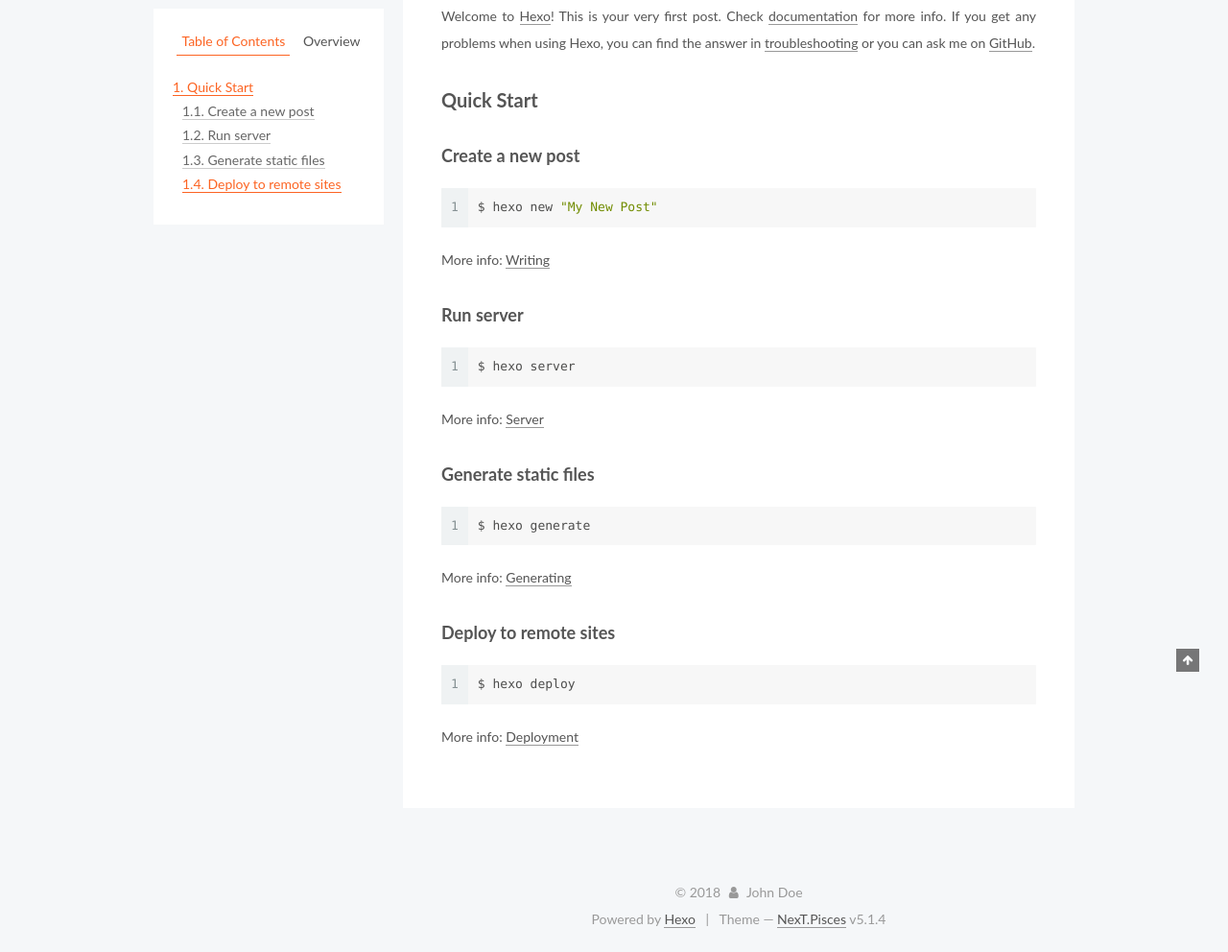
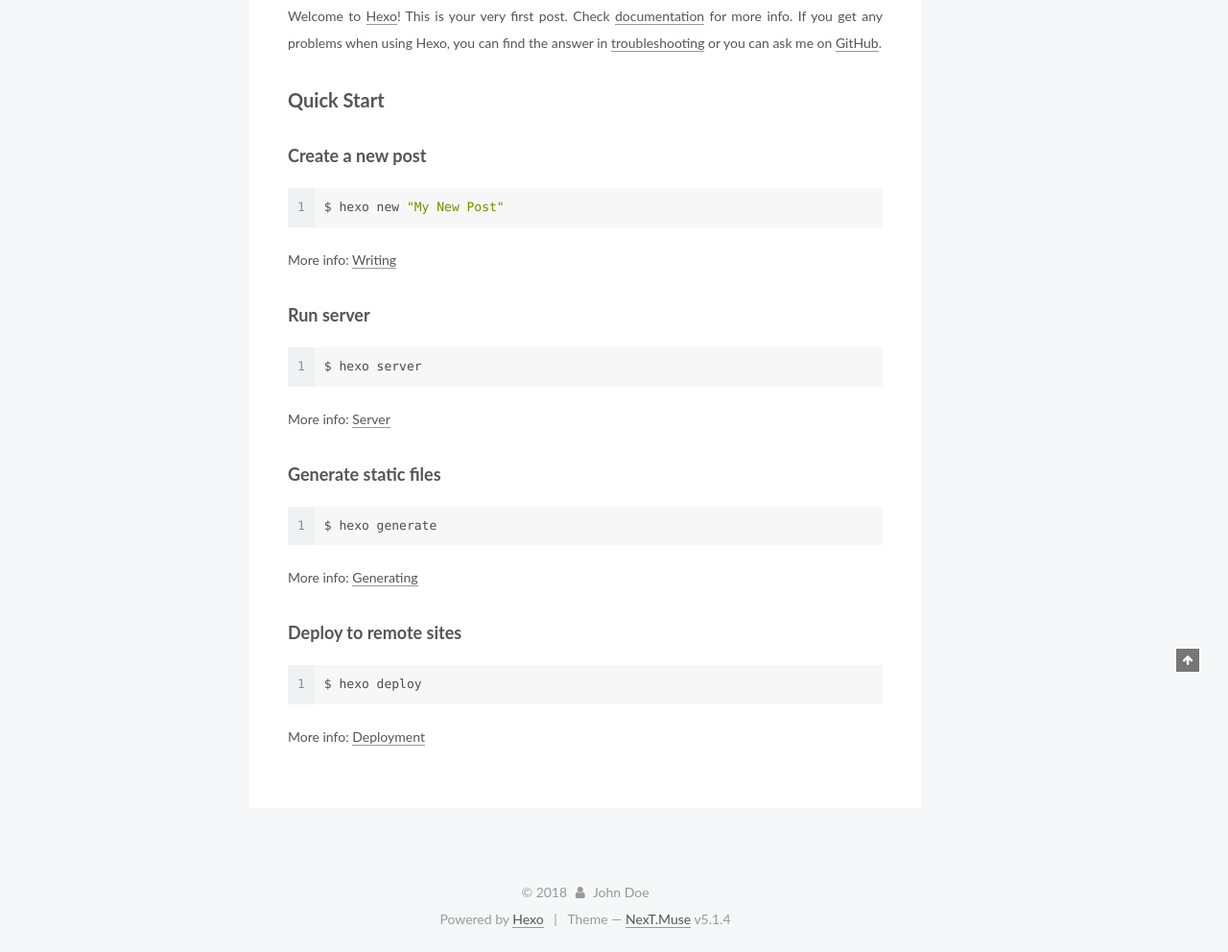
Before and after one commit to codecodecodesde/misspink1011.github.io, a plain HTML site: page 2018/04/03/hello-world/index.html in a window 1280 px wide. Shown: the part 200-1192 px from the top of the page at 96% size. Drawn offline with Linux system fonts and the light colour scheme.

Commit message:
Site updated: 2018-04-03 12:41:46

```diff
--- a/2018/04/03/hello-world/index.html
+++ b/2018/04/03/hello-world/index.html
@@ -5,7 +5,7 @@
 
 
 
-<html class="theme-next pisces use-motion" lang="">
+<html class="theme-next muse use-motion" lang="">
 <head>
   <meta charset="UTF-8"/>
 <meta http-equiv="X-UA-Compatible" content="IE=edge" />
@@ -97,7 +97,7 @@
   var NexT = window.NexT || {};
   var CONFIG = {
     root: '/',
-    scheme: 'Pisces',
+    scheme: 'Muse',
     version: '5.1.4',
     sidebar: {"position":"left","display":"post","offset":12,"b2t":false,"scrollpercent":false,"onmobile":false},
     fancybox: true,
@@ -476,7 +476,7 @@
 
 
 
-  <div class="theme-info">Theme &mdash; <a class="theme-link" target="_blank" href="https://github.com/iissnan/hexo-theme-next">NexT.Pisces</a> v5.1.4</div>
+  <div class="theme-info">Theme &mdash; <a class="theme-link" target="_blank" href="https://github.com/iissnan/hexo-theme-next">NexT.Muse</a> v5.1.4</div>
 
 
 
@@ -577,13 +577,6 @@
 
 
 
-  <script type="text/javascript" src="/js/src/affix.js?v=5.1.4"></script>
-
-  <script type="text/javascript" src="/js/src/schemes/pisces.js?v=5.1.4"></script>
-
-
-
-
   <script type="text/javascript" src="/js/src/scrollspy.js?v=5.1.4"></script>
 <script type="text/javascript" src="/js/src/post-details.js?v=5.1.4"></script>
 
```
Also changed, not shown: archives/2018/04/index.html (+3 -10 lines), archives/2018/index.html (+3 -10 lines), archives/index.html (+3 -10 lines), index.html (+3 -10 lines).
